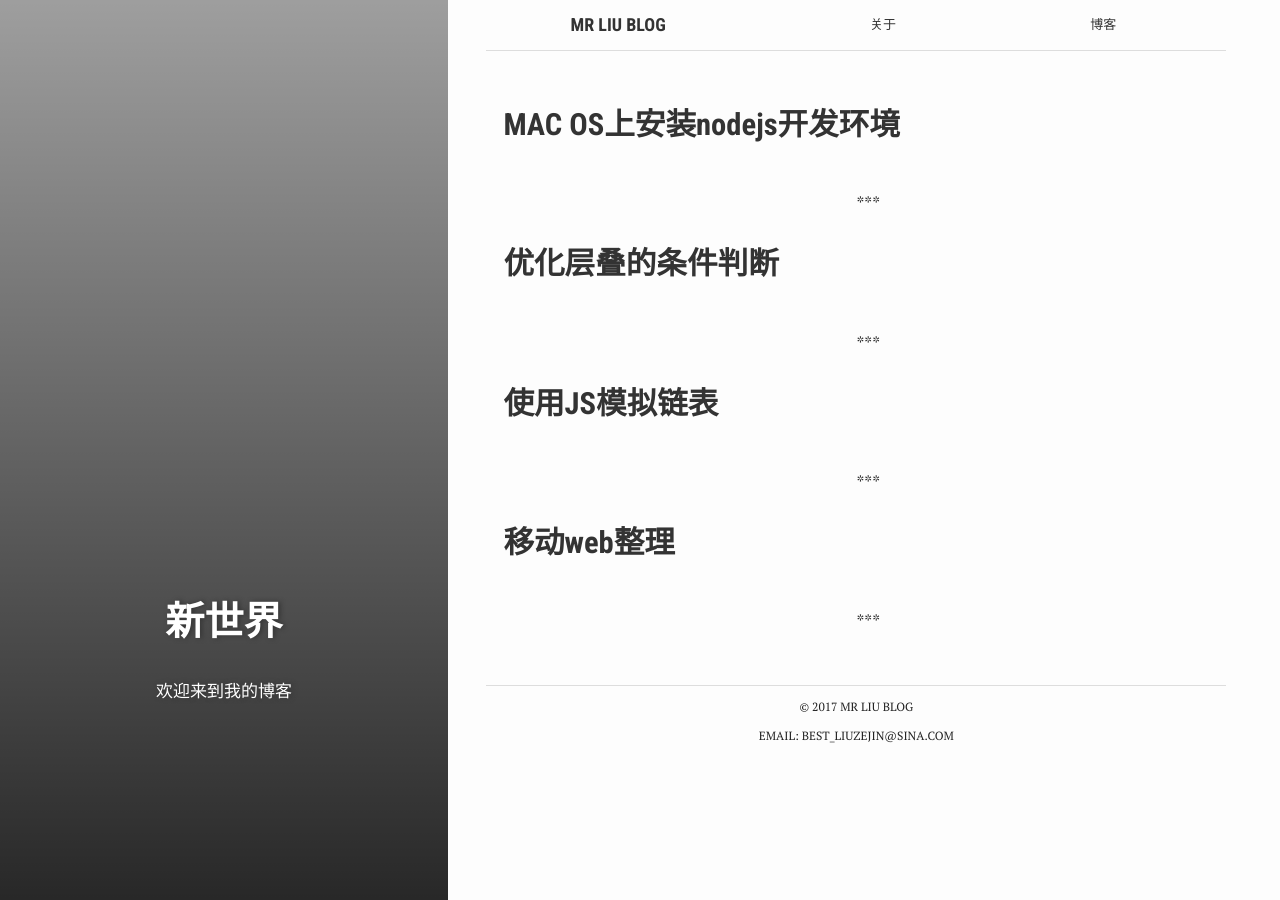
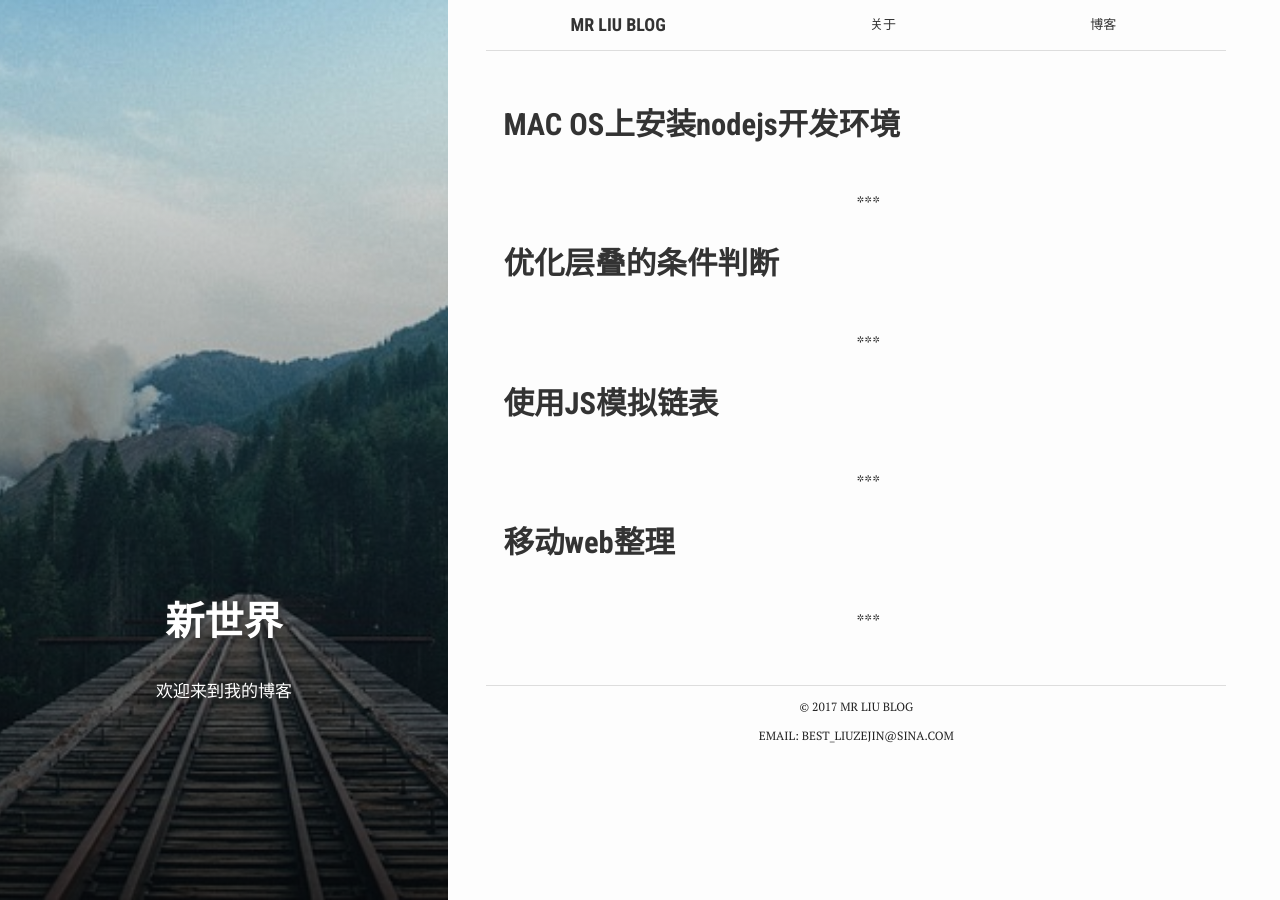
Before and after one commit to MR-liu/MR-liu.github.io, a Jekyll site: the page built from index.html, in a window 1280 px wide. Built offline with Jekyll 4.4.1, drawn with Linux system fonts in a browser that asks for light colours.

Commit message:
imgBugFix

```diff
--- a/_includes/aside.html
+++ b/_includes/aside.html
@@ -1,5 +1,5 @@
 {% if page.bg %}
-  <aside class="sidebar" role="note" style="background-image: url(http://liuzejin.top/assets/images{{ page.bg }})">
+  <aside class="sidebar" role="note" style="background-image: url(http://liuzejin.top/assets/images/{{ page.bg }})">
 {% else %}
   <aside class="sidebar" role="note" style="background-image: url({{ site.url }}{{ site.images }}/bg.svg)">
 {% endif %}
```
